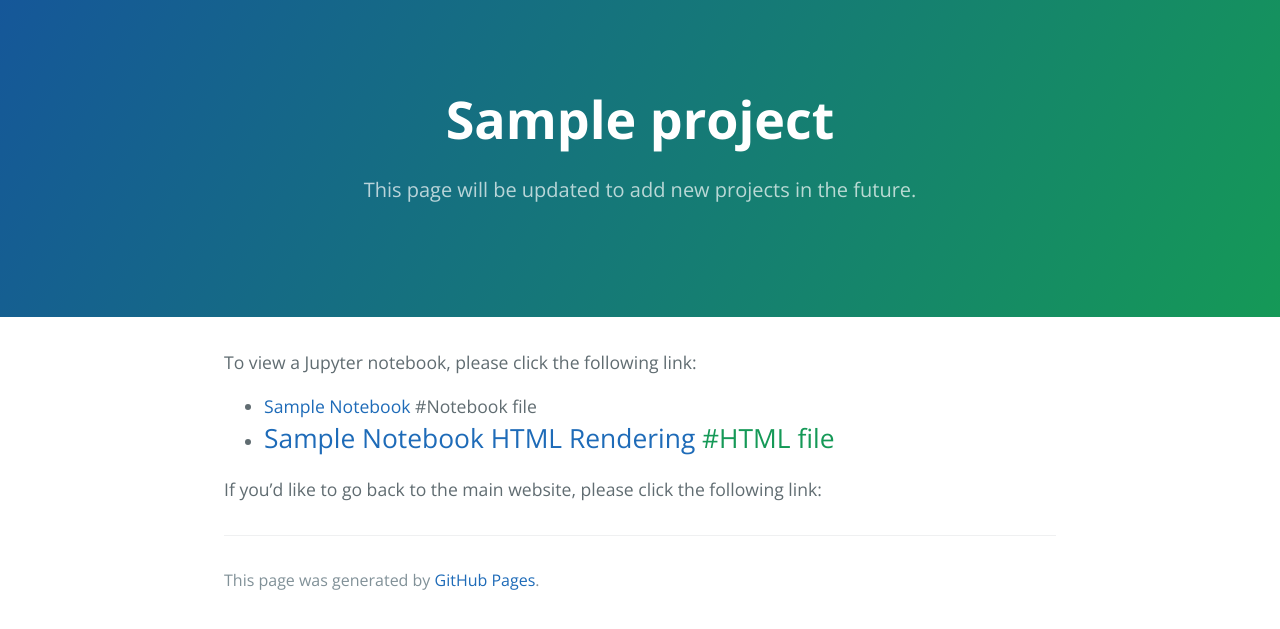
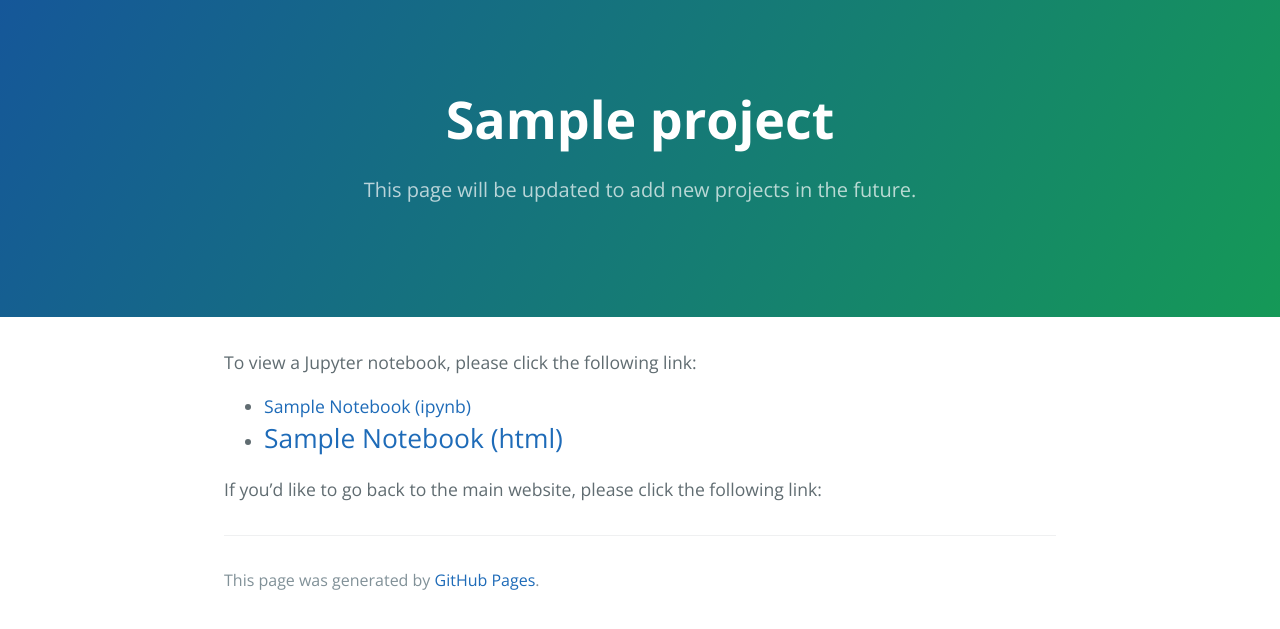
Before and after one commit to mahamso/mahamso.github.io, a Jekyll site: the page built from sampleproject/index.md, in a window 1280 px wide. Shown: the top 629 px of the page. Built offline with Jekyll 4.4.1, drawn with Linux system fonts in a browser that asks for light colours; our own code applies the rules of GitHub Pages for plain Markdown files.

Commit message:
Update index.md

```diff
--- a/sampleproject/index.md
+++ b/sampleproject/index.md
@@ -4,8 +4,8 @@ description: This page will be updated to add new projects in the future.
 ---
 
 To view a Jupyter notebook, please click the following link:
-- [Sample Notebook](Sample Jupyter Notebook.ipynb) #Notebook file
-- [Sample Notebook HTML Rendering](Sample Jupyter Notebook.html) #HTML file
+- [Sample Notebook (ipynb)](Sample Jupyter Notebook.ipynb)
+- [Sample Notebook (html)](Sample Jupyter Notebook.html)
 -
 
 If you'd like to go back to the main website, please click the following link:
```
